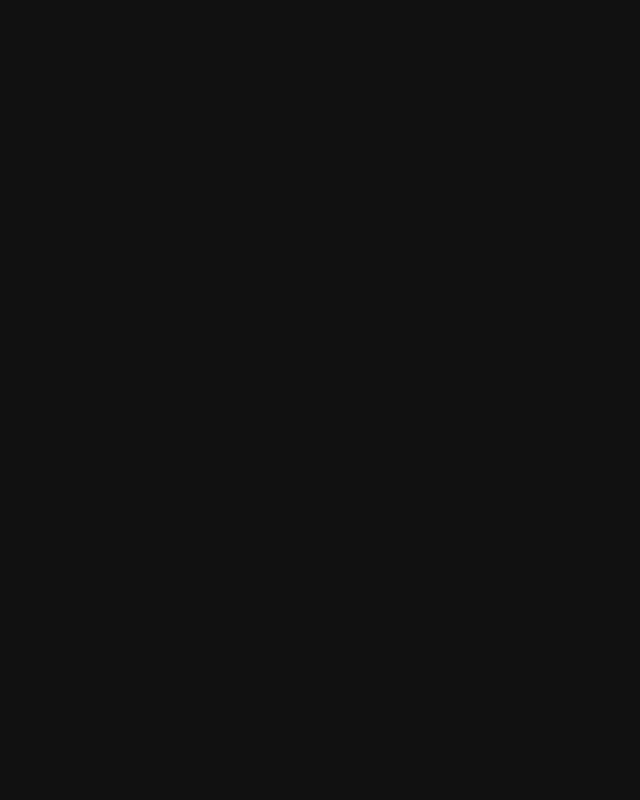
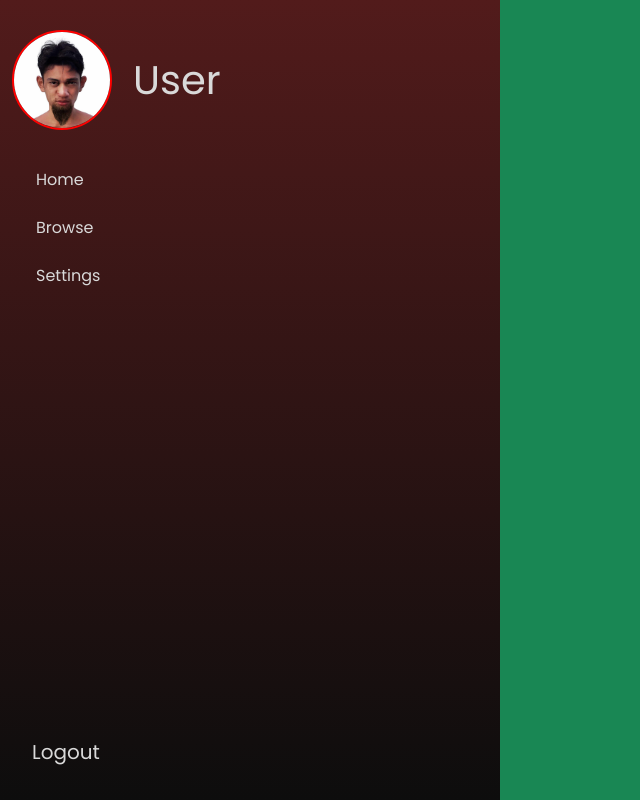
Before and after one commit to Kresalido/mixify_appdev, a React (Create React App) app in the folder React/: page /home in a window 1280 px wide. Before the commit this address had no page. Shown: the whole page, without its empty margins (0-640 px from the left). Built offline with nearby package versions, Linux system fonts and the light colour scheme.

Commit message:
Started home

```diff
--- a/React/src/App.js
+++ b/React/src/App.js
@@ -9,6 +9,7 @@ import SignUp from './components/signup.component'
 import Dashboard from './components/dashboard.component'
 import Logout from './components/logout.component'
 import Admin from './components/admin/AdminDashboard'
+import Home from './components/home'
 // import ArtistDashboard from './admincomponents/ArtistDashboard'
 import Artist from './components/artist'
 
@@ -30,6 +31,7 @@ function App() {
         <Routes>
           <Route path="/" element={<RedirectToLogin />} />
           <Route exact path="/log-in" element={<Login />} />
+          <Route path="/home" element={<Home />} />
           <Route path="/sign-in" element={<Login />} />
           <Route path="/sign-up" element={<SignUp />} />
           <Route path="/dashboard" element={<Dashboard />} />
--- /dev/null
+++ b/React/src/components/home.js
@@ -0,0 +1,47 @@
+import React from 'react';
+import { Link } from 'react-router-dom';
+import { Container, Row, Stack, Col, Image } from 'react-bootstrap';
+import pfp from '.././img/user-pfp.jpg';
+
+function Home() {
+
+    return (
+        <Container fluid>
+            <Row className='vh-100'>
+                <div className='bg-user-sidebar'>
+                    <Row className='h-20 d-flex justify-content-center align-items-center'>
+                        <div className='d-flex'>
+                            <Image src={pfp} roundedCircle className='user-pfp' />
+                            <div className='d-flex justify-content-center align-items-center p-3 user-name'>
+                                User
+                            </div>
+                        </div>
+                    </Row>
+                    <Row className='h-60 user-sidebar-main'>
+                        <Stack direction='vertical' gap={2}>
+                            <div className='px-4 user-sidebar-item d-flex'>
+                                <Link to={'/admin'} className='links'> Home</Link>
+                            </div>
+                            <div className='px-4 user-sidebar-item d-flex'>
+                                <Link to={'/admin'} className='links'> Browse</Link>
+                            </div>
+                            <div className='px-4 user-sidebar-item d-flex'>
+                                <Link to={'/admin'} className='links'> Settings</Link>
+                            </div>
+                        </Stack>
+                    </Row>
+                    <Row className='h-20 d-flex align-items-end admin-sidebar-main'>
+                        <Link to={'/'}> Logout</Link>
+                    </Row>
+                </div>
+                {/* <div className='bg-'>
+
+                </div> */}
+                <Col className='bg-success d-flex flex-grow-1'>
+                </Col>
+            </Row>
+        </Container>
+    );
+}
+
+export default Home;
--- a/React/src/components/login.component.js
+++ b/React/src/components/login.component.js
@@ -70,7 +70,7 @@ export default class Login extends Component {
             window.location.href = "/admin";
           } else {
             // Find a better way to redirect to /home
-            // window.location.href = "/home";
+            window.location.href = "/home";
           }
         }
       })
--- a/React/src/index.css
+++ b/React/src/index.css
@@ -541,9 +541,10 @@ body {
   font-size: 20px;
 }
 
-.admin-dashboard-item-icon{
+.admin-dashboard-item-icon {
   width: 60px !important;
   height: 60px !important;
+  object-fit: contain;
 }
 
 .admin-dashboard-item-long-box {
@@ -556,6 +557,40 @@ body {
   padding: 30px;
 }
 
+/* USER */
+.bg-user-sidebar {
+  background: linear-gradient(to bottom, #521B1B, #0D0D0D);
+  width: 500px;
+  max-width: 500px;
+}
+
+.user-pfp {
+  width: 100px !important;
+  height: 100px !important;
+  border: 2px solid red;
+  object-fit: cover;
+}
+
+.user-name {
+  font-size: 40px;
+  color: #D9D9D9;
+}
+
+.user-sidebar-main a{
+  color: #D9D9D9;
+  text-decoration: none;
+  margin-bottom: 0;
+}
+
+.user-sidebar-item:hover {
+  background-color: #D9D9D9;
+  opacity: 0.2;
+}
+
+.links {
+  display: flex;
+  align-items: center;
+}
 
 
 
```
Also changed, not shown: React/src/img/user-pfp.jpg (added).
